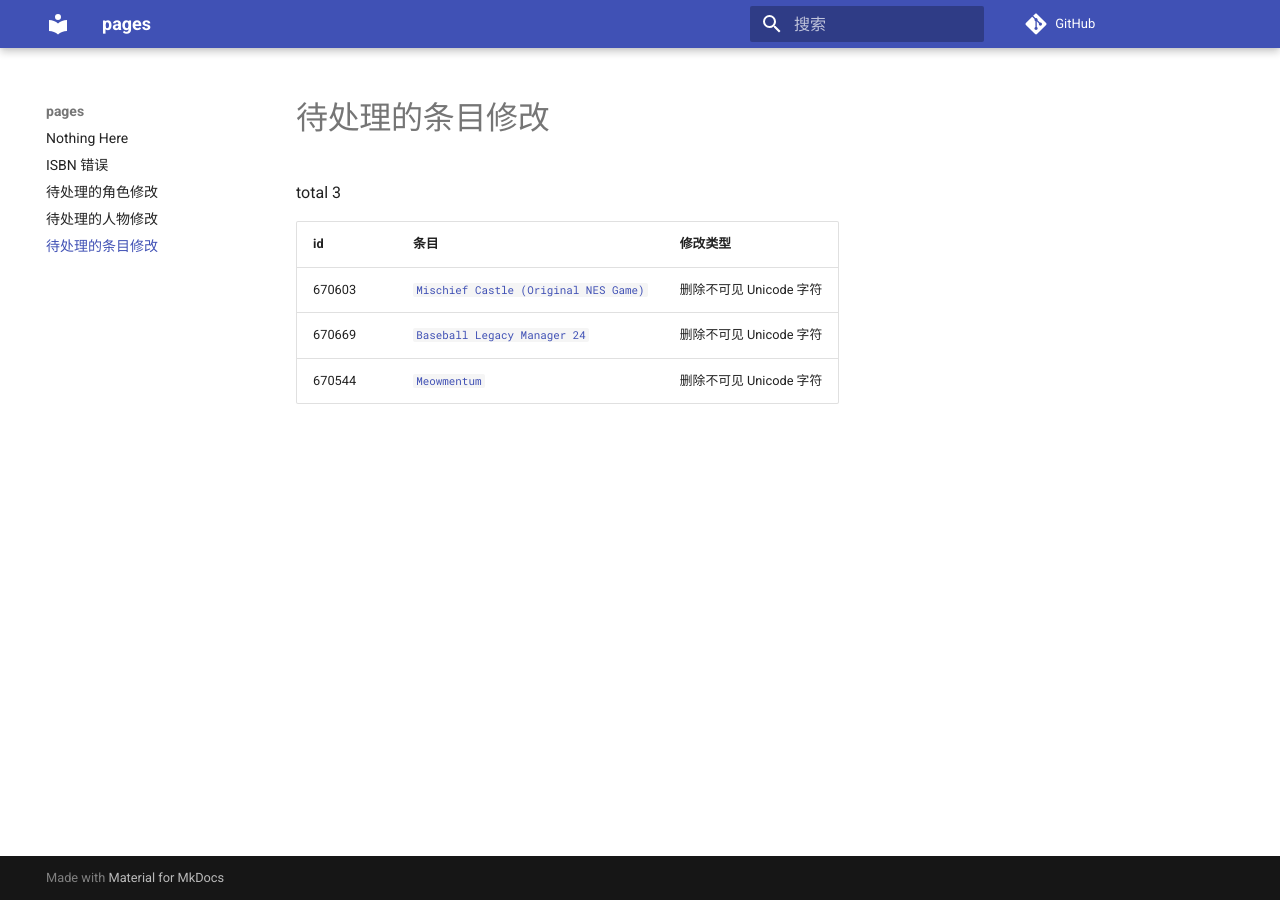
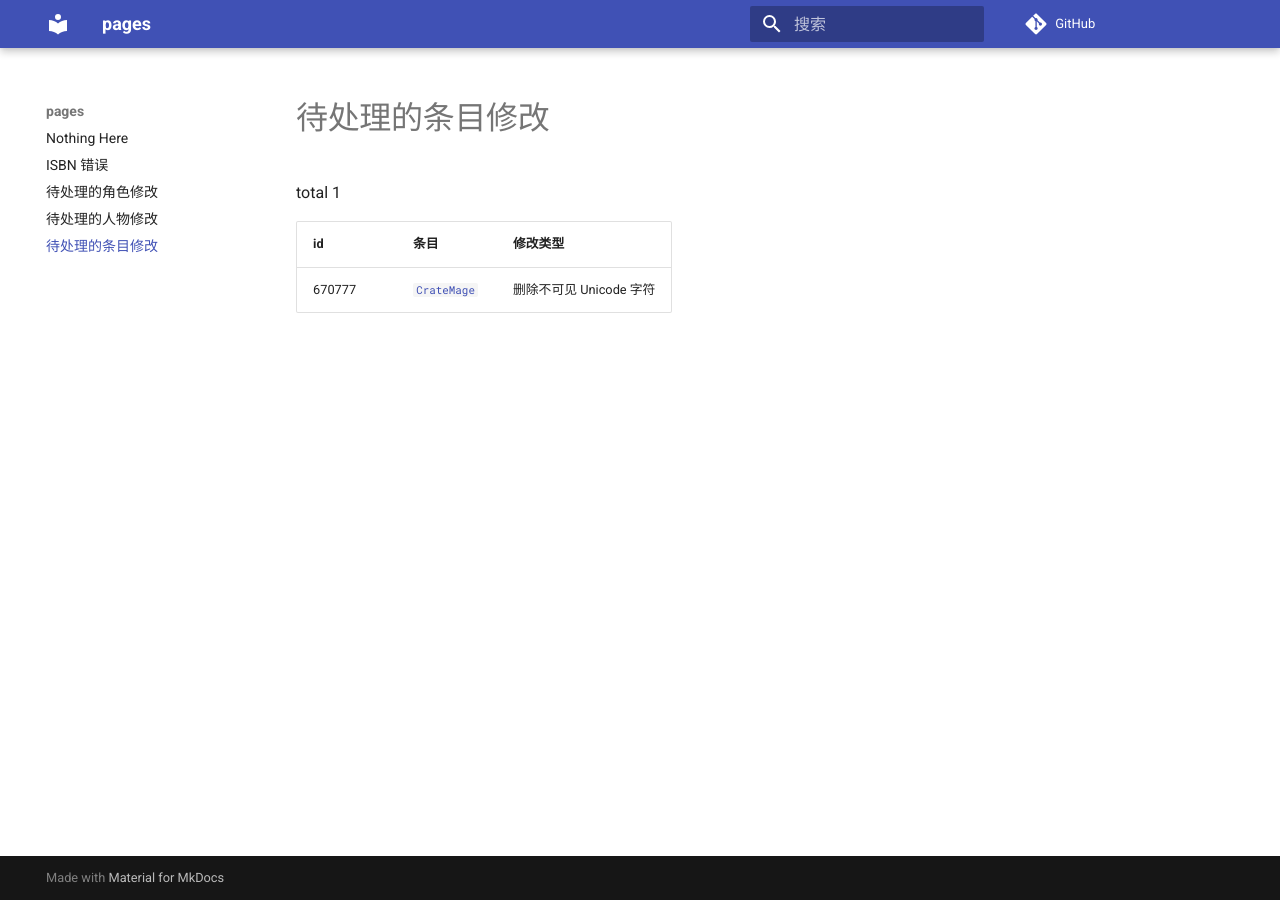
Before and after one commit to trim21/bangumi-pages, an MkDocs documentation site: the page built from docs/pending-subject-changes.md, in a window 1280 px wide. Built offline with MkDocs 1.6.1 and Material for MkDocs 9.7.7, drawn with Linux system fonts in a browser that asks for light colours; comment, search, counter and statistics services are not loaded.

Commit message:
update pending-changes.md

```diff
--- a/docs/pending-subject-changes.md
+++ b/docs/pending-subject-changes.md
@@ -1,9 +1,7 @@
 # 待处理的条目修改
 
-total 3
+total 1
 
 | id | 条目 | 修改类型 |
 | --- | --- | --- |
-| 670603 | [`Mischief Castle (Original NES Game)`](https://bgm.tv/subject/670603) | 删除不可见 Unicode 字符 |
-| 670669 | [`Baseball Legacy Manager 24`](https://bgm.tv/subject/670669) | 删除不可见 Unicode 字符 |
-| 670544 | [`Meowmentum`](https://bgm.tv/subject/670544) | 删除不可见 Unicode 字符 |
+| 670777 | [`CrateMage`](https://bgm.tv/subject/670777) | 删除不可见 Unicode 字符 |
```
